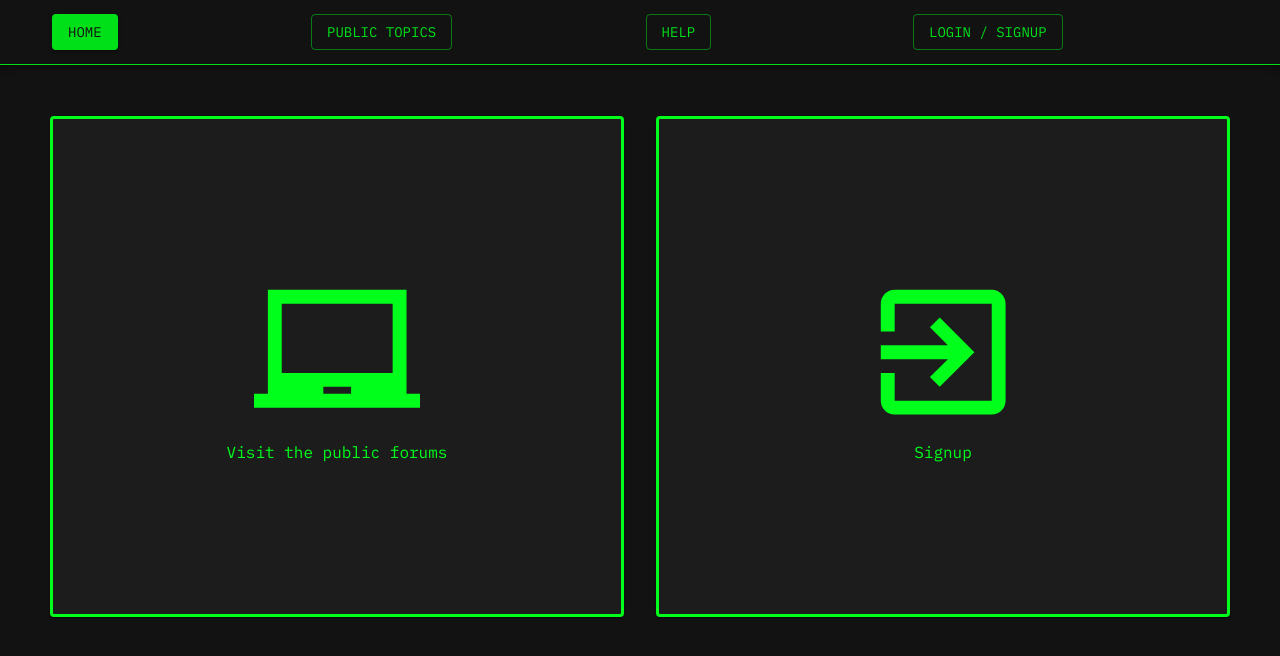
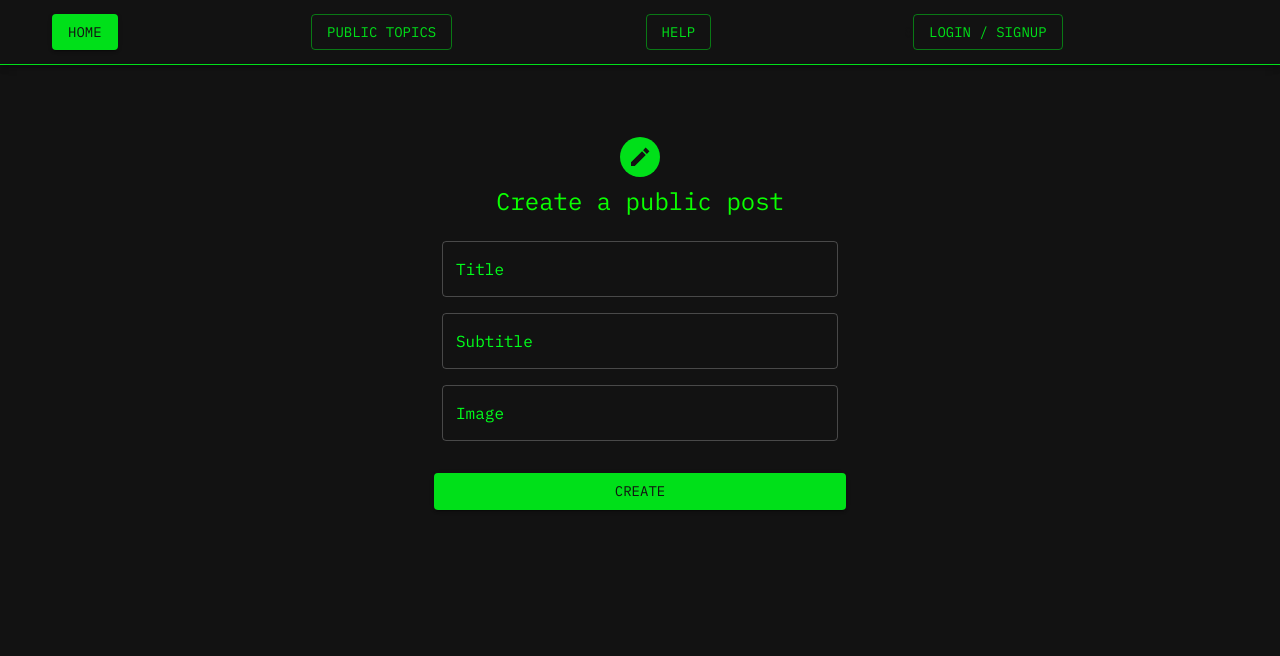
Before and after one commit to pwetherbee/cipherforums-backend, a React (Create React App) app in the folder client/: page /CreatePublic in a window 1280 px wide. Shown: the top 656 px of the page. Built offline with nearby package versions, Linux system fonts and the light colour scheme; no server answers.

Commit message:
added /CreatePublic form for public forum post

```diff
--- a/client/src/App.js
+++ b/client/src/App.js
@@ -27,6 +27,7 @@
 import Home from "./pages/Home";
 import Search from "./pages/Search";
 import PubForum from "./pages/PubForum";
+import CreatePublic from "./pages/CreatePublic";
 
 // Components
 import MenuAppBar from "./components/MenuAppBar";
@@ -141,6 +142,9 @@
           <Route path="/Help">
             <Help />
           </Route>
+          <Route path="/CreatePublic">
+            <CreatePublic />
+          </Route>
           <Route path="/Home">
             <Home />
           </Route>
--- a/client/src/components/Bio.js
+++ b/client/src/components/Bio.js
@@ -10,6 +10,7 @@
 import Typography from "@material-ui/core/Typography";
 import { Paper } from "@material-ui/core";
 import LoadingIcon from "./LoadingPageIcon";
+import { Link as RouteLink } from "react-router-dom";
 
 const useStyles = makeStyles((theme) => ({
   root: {
@@ -76,7 +77,12 @@
                     ""
                   )}
                   {profile?.loggedIn ? (
-                    <Button size="small" color="primary">
+                    <Button
+                      size="small"
+                      color="primary"
+                      component={RouteLink}
+                      to="/settings"
+                    >
                       edit
                     </Button>
                   ) : (
--- a/client/src/components/MenuAppBar.js
+++ b/client/src/components/MenuAppBar.js
@@ -16,10 +16,9 @@
 import Button from "@material-ui/core/Button";
 import Link from "@material-ui/core/Link";
 import { Link as RouteLink } from "react-router-dom";
-import CreateSharpIcon from "@material-ui/icons/CreateSharp";
-import GavelSharpIcon from "@material-ui/icons/GavelSharp";
-import FlightTakeoffIcon from "@material-ui/icons/FlightTakeoff";
-import ComputerIcon from "@material-ui/icons/Computer";
+import SupervisedUserCircleIcon from "@material-ui/icons/SupervisedUserCircle";
+import PublicIcon from "@material-ui/icons/Public";
+import HelpIcon from "@material-ui/icons/Help";
 
 const useStyles = makeStyles((theme) => ({
   root: {
@@ -113,7 +112,7 @@
               to="/public"
             >
               {mobile || "Public Topics"}
-              {mobile && <GavelSharpIcon />}
+              {mobile && <PublicIcon />}
             </Button>
           </Typography>
 
@@ -125,7 +124,7 @@
               to="/help"
             >
               {mobile || "Help"}
-              {mobile && <ComputerIcon />}
+              {mobile && <HelpIcon />}
             </Button>
           </Typography>
 
@@ -211,7 +210,7 @@
                 to="/login"
               >
                 {mobile || "Login / Signup"}
-                {mobile && <CreateSharpIcon color="primary" />}
+                {mobile && <SupervisedUserCircleIcon color="primary" />}
               </Button>
             </Typography>
           )}
--- /dev/null
+++ b/client/src/pages/CreatePublic.js
@@ -0,0 +1,96 @@
+import React from "react";
+import Avatar from "@material-ui/core/Avatar";
+import Button from "@material-ui/core/Button";
+import CssBaseline from "@material-ui/core/CssBaseline";
+import TextField from "@material-ui/core/TextField";
+import FormControlLabel from "@material-ui/core/FormControlLabel";
+import Checkbox from "@material-ui/core/Checkbox";
+import Link from "@material-ui/core/Link";
+import Grid from "@material-ui/core/Grid";
+import Box from "@material-ui/core/Box";
+import CreateSharpIcon from "@material-ui/icons/CreateSharp";
+import Typography from "@material-ui/core/Typography";
+import { makeStyles } from "@material-ui/core/styles";
+import Container from "@material-ui/core/Container";
+
+const useStyles = makeStyles((theme) => ({
+  paper: {
+    marginTop: theme.spacing(8),
+    display: "flex",
+    flexDirection: "column",
+    alignItems: "center",
+  },
+  avatar: {
+    margin: theme.spacing(1),
+    backgroundColor: theme.palette.primary.main,
+  },
+  form: {
+    width: "100%", // Fix IE 11 issue.
+    marginTop: theme.spacing(3),
+  },
+  submit: {
+    margin: theme.spacing(3, 0, 2),
+  },
+}));
+
+export default function Public() {
+  const classes = useStyles();
+
+  return (
+    <Container component="main" maxWidth="xs">
+      <CssBaseline />
+      <div className={classes.paper}>
+        <Avatar className={classes.avatar}>
+          <CreateSharpIcon />
+        </Avatar>
+        <Typography component="h1" variant="h5">
+          Create a public post
+        </Typography>
+        <form className={classes.form} noValidate>
+          <Grid container spacing={2}>
+            <Grid item xs={12} sm={12}>
+              <TextField
+                fullWidth
+                id="outlined-textarea"
+                label="Title"
+                placeholder=""
+                multiline
+                variant="outlined"
+              />
+            </Grid>
+            <Grid item xs={12}>
+              <TextField
+                fullWidth
+                id="outlined-textarea"
+                label="Subtitle"
+                placeholder=""
+                multiline
+                variant="outlined"
+              />
+            </Grid>
+            <Grid item xs={12}>
+              <TextField
+                fullWidth
+                id="outlined-textarea"
+                label="Image"
+                placeholder=""
+                variant="outlined"
+              />
+            </Grid>
+            <Button
+              type="submit"
+              fullWidth
+              variant="contained"
+              color="primary"
+              className={classes.submit}
+            >
+              Create
+            </Button>
+            <Grid container justifyContent="flex-end"></Grid>
+          </Grid>
+        </form>
+      </div>
+      <Box mt={5}></Box>
+    </Container>
+  );
+}
--- a/client/src/pages/PubForum.js
+++ b/client/src/pages/PubForum.js
@@ -80,7 +80,7 @@
       </Grid>
       <Grid item xs={12} sm={6}>
         <Button className={classes.create} variant="contained" color="primary">
-          Create public forum
+          Post to Business
         </Button>
       </Grid>
       <Grid item xs={12} sm={6}>
```
